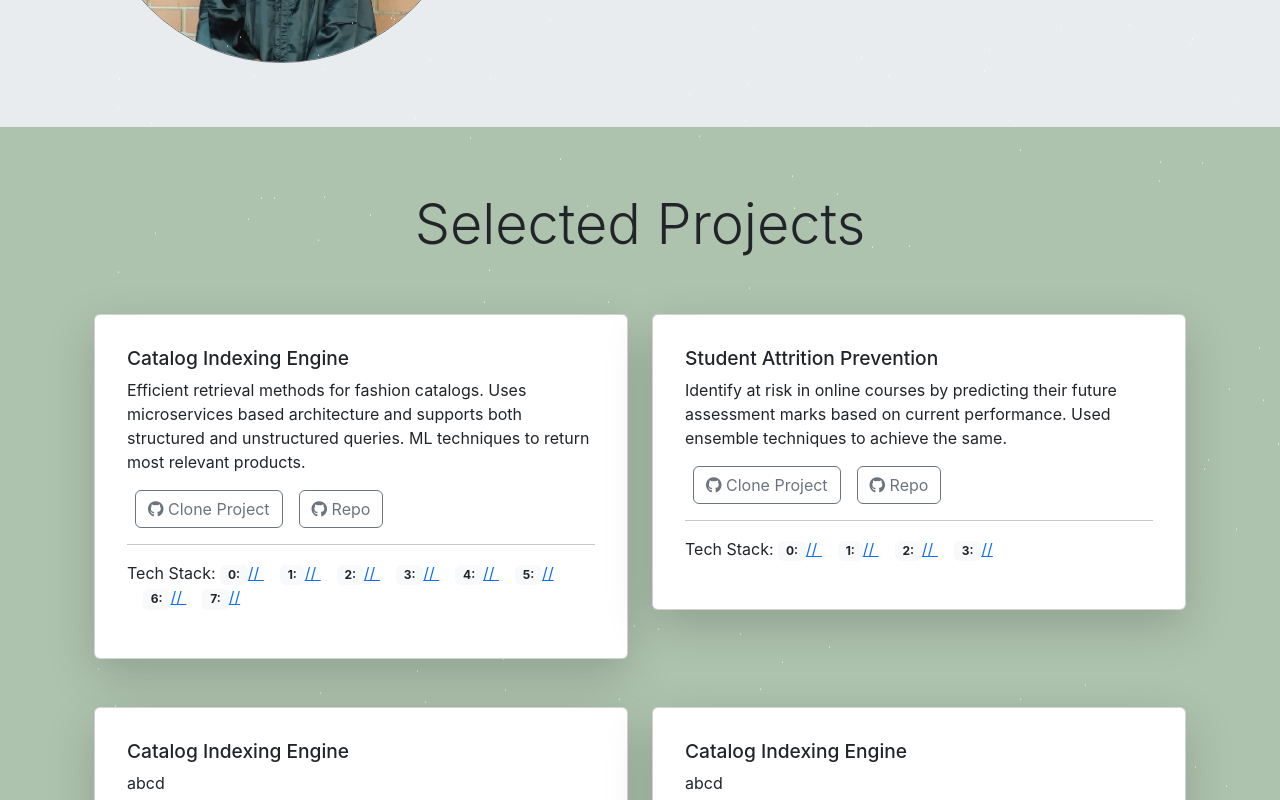
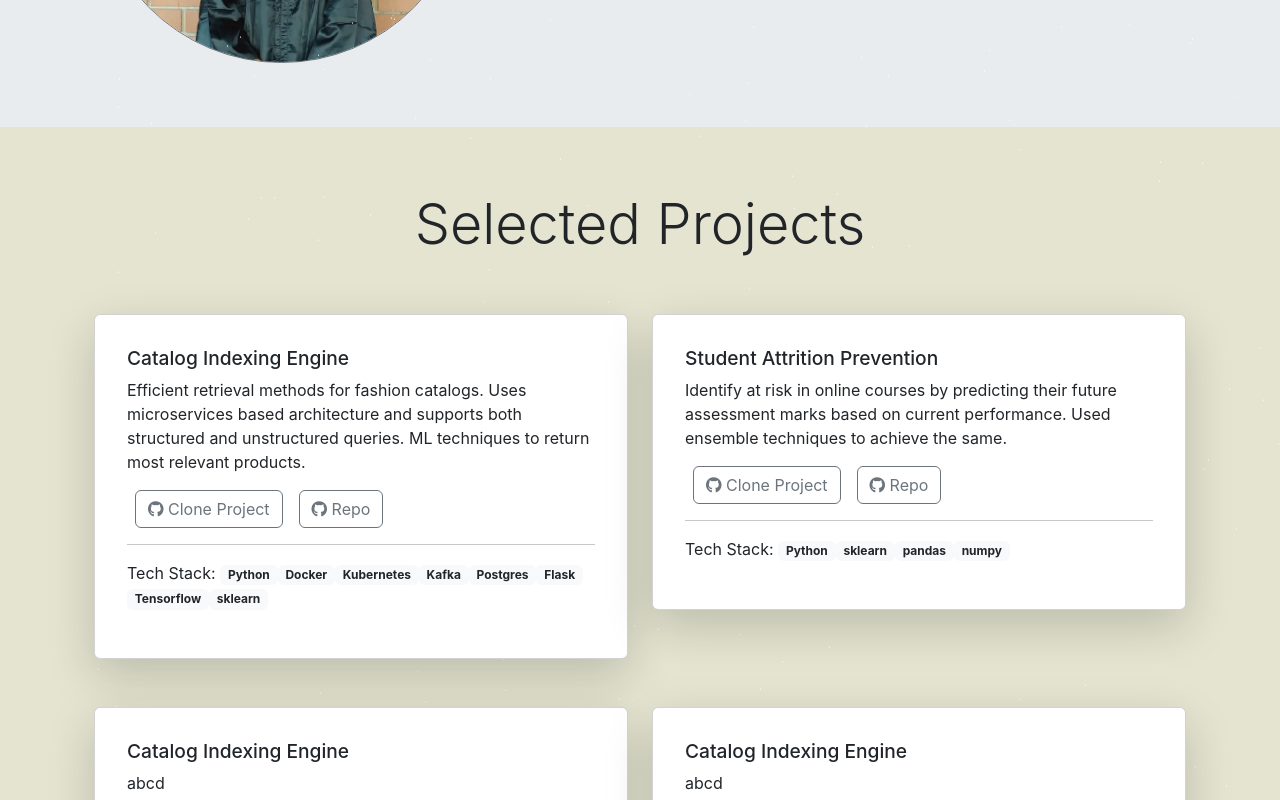
Before and after one commit to deepa-cv/deepa-cv-home, a React (Create React App) app: page / in a window 1280 px wide. Shown: the part 1100-1900 px from the top of the page. Built offline with nearby package versions, Linux system fonts and the light colour scheme.

Commit message:
edit tech stack

```diff
--- a/src/components/home/Project.jsx
+++ b/src/components/home/Project.jsx
@@ -73,7 +73,7 @@ const Project = ({ heading, username, length, specfic }) => {
     pushed_at: null,
   },
 ]);
-console.log(projectsArray.length)
+// console.log(projectsArray.length)
   // const fetchRepos = useCallback(async () => {
   //   let repoList = [];
   //   try {
@@ -104,10 +104,10 @@ console.log(projectsArray.length)
   //   fetchRepos();
   // }, [fetchRepos]);
 
-  console.log(projectsArray);
+  // console.log(projectsArray);
   return (
     <Jumbotron fluid id="projects" className="m-0" style={{
-      background: "#AEC3AE",
+      background: "#E4E4D0",
       // backgroundSize: "1200% 1200%",
     }}>
       <Container className="">
--- a/src/components/home/ProjectCard.jsx
+++ b/src/components/home/ProjectCard.jsx
@@ -75,24 +75,24 @@ const Language = ({ languages_url, repo_url }) => {
     array.push(index);
     total_count += data[index];
   }
-
-  console.log(data);
-  console.log(array);
+  // array = data;
+  // console.log(data);
+  // console.log(array);
   return (
     <div className="pb-3">
       Tech Stack:{" "}
       {array.length
-        ? array.map((language) => (
-          <a
-            key={language}
-            className="card-link"
-            href = '#'
-            // href={repo_url + `/search?l=${language}`}
-            target=" _blank"
-            rel="noopener noreferrer"
-          >
+        ? data.map((language) => (//array.map((language) => (
+          // <a
+          //   key={language}
+          //   className="card-link"
+          //   href = '#'
+          //   // href={repo_url + `/search?l=${language}`}
+          //   target=" _blank"
+          //   rel="noopener noreferrer"
+          // >
             <span className="badge bg-light text-dark">
-              {language}:{" "}
+              {language}{" "}
               {/* {Math.trunc((data[language] / total_count) * 1000) / 10} % */}
             </span>
           // </a>
```
